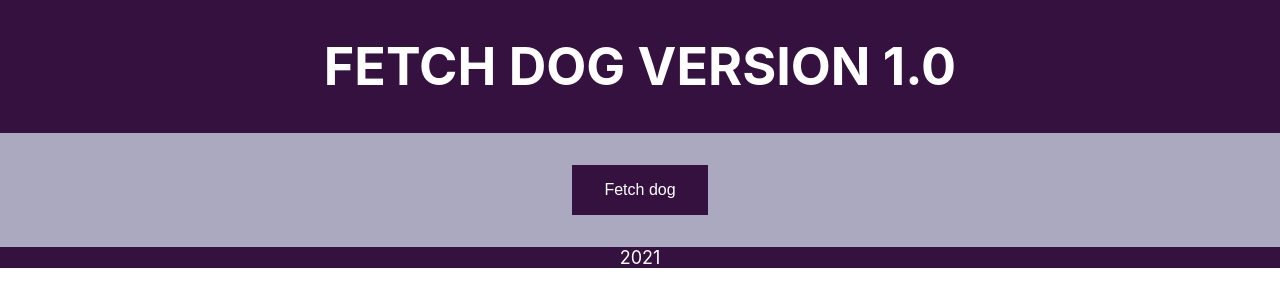
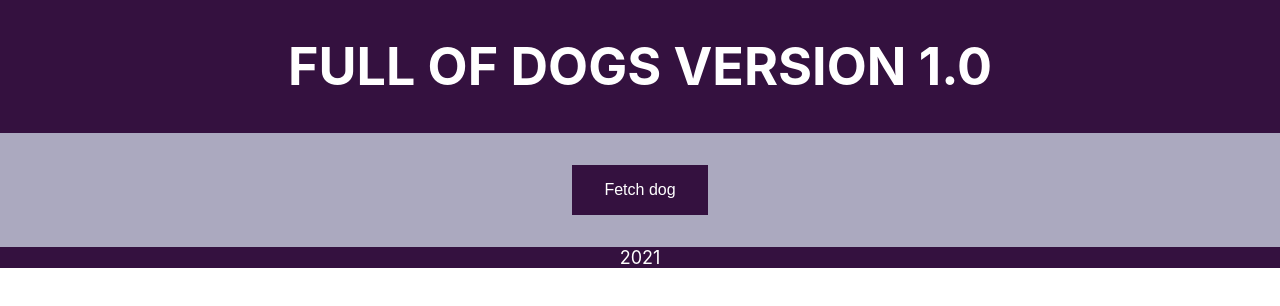
Before and after one commit to helgrima/larping-react-dev, a React (Create React App) app: page / in a window 1280 px wide. Shown: the top 306 px of the page. Built offline with nearby package versions, Linux system fonts and the light colour scheme; no server answers.

Commit message:
change caption

```diff
--- a/src/DogApp.tsx
+++ b/src/DogApp.tsx
@@ -11,7 +11,7 @@ function DogApp() {
   return (
     <div className="DogApp">
       <header className="DogApp-header">
-        <h1 style={headerStyle}>Fetch dog version 1.0</h1>
+        <h1 style={headerStyle}>Full of dogs version 1.0</h1>
       </header>
 
       <div className="DogApp-main">
```
